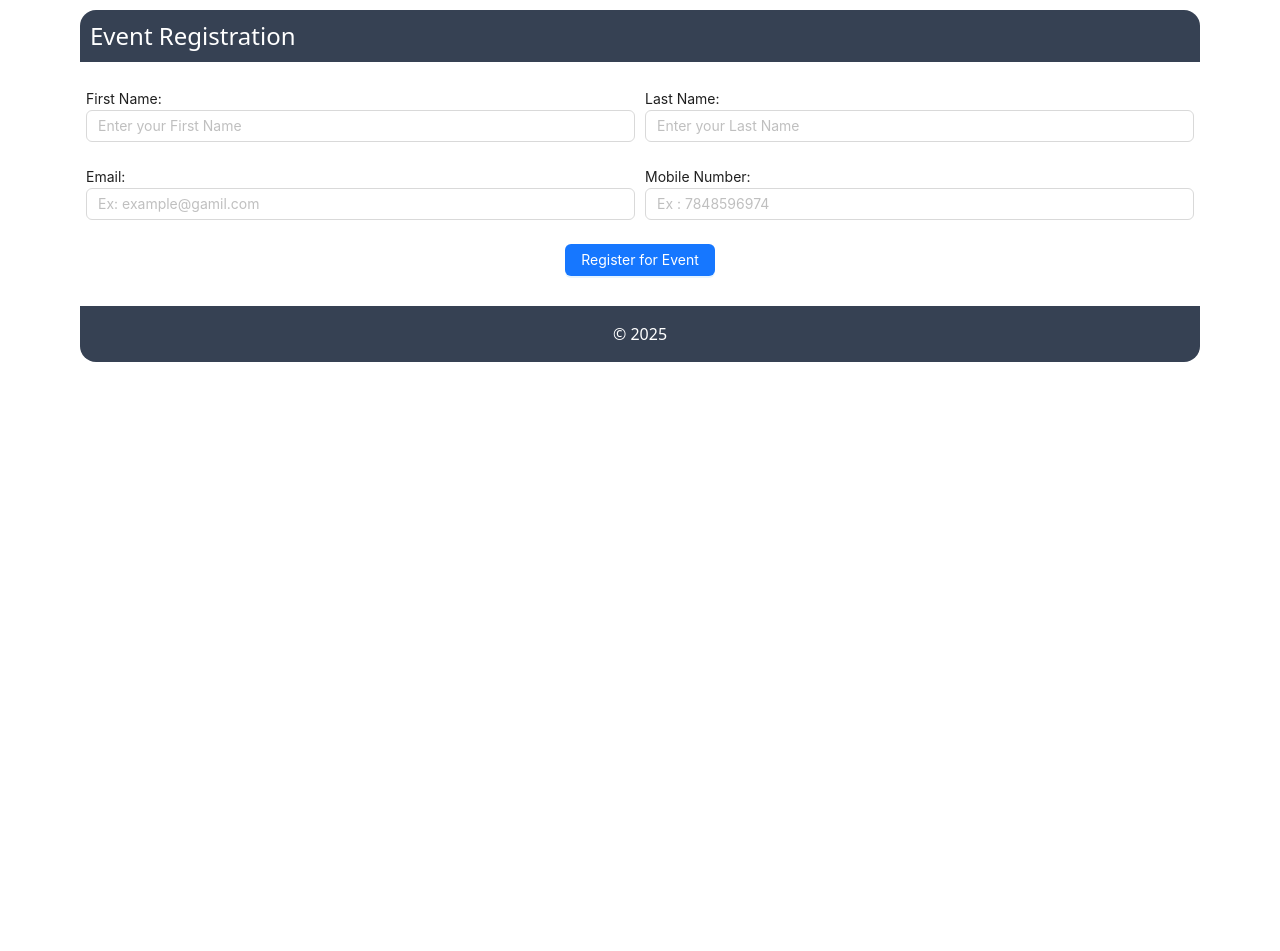
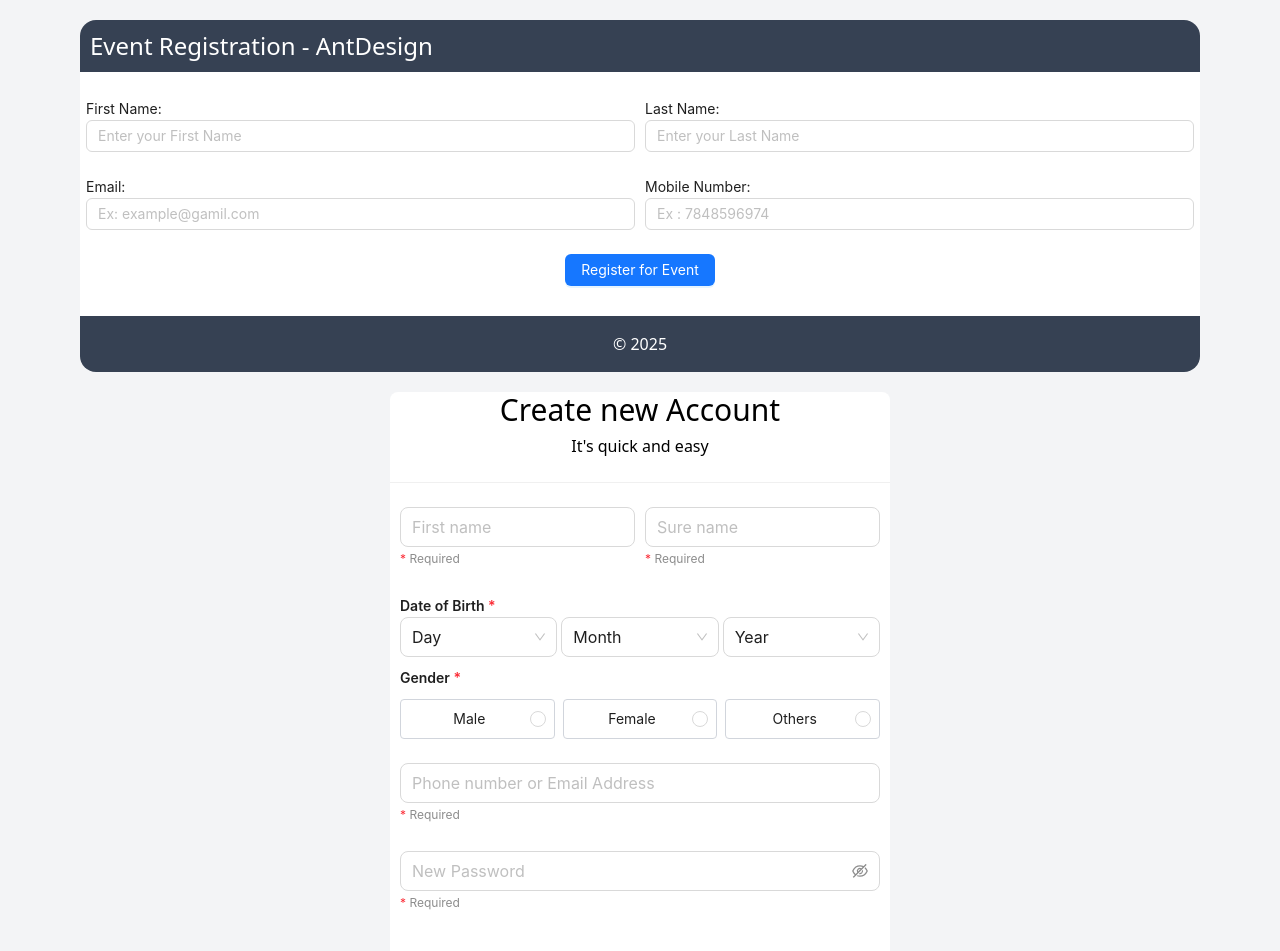
Before and after one commit to Srinath-Rajkumar/form-typescript-and-antDesign, a React (Vite) app: page / in a window 1280 px wide. Shown: the top 951 px of the page. Before the commit the page ends 800 px from the top, so only its background shows below. Built offline with nearby package versions, Linux system fonts and the light colour scheme.

Commit message:
created sign up form

```diff
--- a/src/App.tsx
+++ b/src/App.tsx
@@ -1,6 +1,3 @@
-// import { Button, Flex, Tooltip } from "antd";
-// import { SearchOutlined } from "@ant-design/icons";
-
 import "./App.css";
 import EventRegistrationForm from "./Forms/EventRegistrationForm";
 import SignUpForm from "./Forms/SignUpForm";
@@ -8,8 +5,10 @@ import SignUpForm from "./Forms/SignUpForm";
 function App() {
   return (
     <>
-      <EventRegistrationForm />
-      {/* <SignUpForm /> */}
+      <div className="bg-gray-100  pt-5 pb-5">
+        <EventRegistrationForm />
+        <SignUpForm />
+      </div>
     </>
   );
 }
--- a/src/Forms/EventRegistrationForm.tsx
+++ b/src/Forms/EventRegistrationForm.tsx
@@ -26,12 +26,12 @@ function EventRegistrationForm() {
   return (
     <>
       {contextHolder}
-      <div className="mx-20 my-2.5 bg-white">
+      <div className="mx-20 rounded-2xl bg-white">
         <div id="header" className="bg-gray-700 p-2.5 rounded-t-2xl">
-          <p className=" text-white font-medium text-2xl">Event Registration</p>
+          <p className=" text-white font-medium text-2xl">Event Registration - AntDesign</p>
         </div>
         <div id="form" className="mt-5 p-1.5">
-          <Form onFinish={onFinish} form={form}>
+          <Form onFinish={onFinish} form={form} autoComplete="off">
             <div className="flex w-full gap-x-2.5">
               <div className="w-full">
                 <p>First Name:</p>
--- a/src/Forms/SignUpForm.tsx
+++ b/src/Forms/SignUpForm.tsx
@@ -1,11 +1,172 @@
-function SignUpForm(){
-    return(
-        <>
-        <div>
-            <p>Hi form SignUpForm</p>
+import { Button, Col, Divider, Form, Input, Radio, Row, Select } from "antd";
+import { useState } from "react";
+
+function SignUpForm() {
+  const [isButtonDisabled, setIsButtonDisabled] = useState<boolean>(false);
+
+  interface SignUpFormData {
+    firstName: string;
+    surname: string;
+    dateOfBirth: {
+      day: string;
+      month: string;
+      year: string;
+    };
+    gender: "male" | "female" | "others";
+    contact: string;
+    password: string;
+  }
+  const [form] = Form.useForm<SignUpFormData>();
+
+  const handleSubmit = (values: SignUpFormData) => {
+    console.log("Form values:", values);
+  };
+  return (
+    <>
+      <div
+        id="container"
+        className="max-w-[500px] bg-white h-auto rounded-lg m-auto mt-5 "
+      >
+        <div id="title">
+          <div className="text-center ">
+            <p className="text-3xl font-medium mb-1.5">Create new Account</p>
+            <p>It's quick and easy</p>
+          </div>
         </div>
-        </>
-    )
+        <Divider />
+        <div id="form" className="px-2.5">
+          <Form form={form} size="large" onFinish={handleSubmit}>
+            <div id="name">
+              <Row gutter={10}>
+                <Col span={12}>
+                  <Form.Item
+                    name="firstName"
+                    rules={[{ required: true, message: "First Name required" }]}
+                    extra={
+                      <span className="text-xs">
+                        <span className="text-red-500">*</span> Required
+                      </span>
+                    }
+                  >
+                    <Input placeholder="First name" />
+                  </Form.Item>
+                </Col>
+                <Col span={12}>
+                  <Form.Item
+                    name="surename"
+                    rules={[
+                      { required: true, message: "second name required" },
+                    ]}
+                    extra={
+                      <span className="text-xs">
+                        <span className="text-red-500">*</span> Required
+                      </span>
+                    }
+                  >
+                    <Input placeholder="Sure name" />
+                  </Form.Item>
+                </Col>
+              </Row>
+            </div>
+            <div id="dateOfBirth" className="w-full ">
+              <label className="font-semibold">
+                Date of Birth <span className="text-red-500">*</span>
+              </label>
+              <div className="flex gap-1 ">
+                <Select
+                  defaultValue="Day"
+                  // onChange={handleChange}
+                  options={[]}
+                  className="w-full"
+                />
+                <Select
+                  defaultValue="Month"
+                  // onChange={handleChange}
+                  options={[]}
+                  className="w-full"
+                />
+                <Select
+                  defaultValue="Year"
+                  className="w-full"
+                  // onChange={handleChange}
+                  options={[]}
+                />
+              </div>
+            </div>
+            <div id="gender" className="mt-2.5">
+              <Form.Item<SignUpFormData>>
+                <label className="font-semibold">
+                  Gender <span className="text-red-500">*</span>
+                </label>
+                <div className="gap-2.5 mt-2.5">
+                  <Radio.Group className="!flex">
+                    <Radio
+                      value="male"
+                      className="!p-2 border rounded-sm border-gray-300 flex-1  flex-row-reverse justify-between"
+                    >
+                      Male
+                    </Radio>
+                    <Radio
+                      value="female"
+                      className="!p-2 border rounded-sm border-gray-300 flex-1  flex-row-reverse justify-between  "
+                    >
+                      Female
+                    </Radio>
+                    <Radio
+                      value="others"
+                      className="!p-2 border rounded-sm border-gray-300 flex-1  flex-row-reverse justify-between  "
+                    >
+                      Others
+                    </Radio>
+                  </Radio.Group>
+                </div>
+              </Form.Item>
+            </div>
+            <div id="contact" className="mt-2.5">
+              <Form.Item
+                name="contact"
+                rules={[
+                  {
+                    required: true,
+                    message: "Phone number or Email is required",
+                  },
+                ]}
+                extra={
+                  <span className="text-xs">
+                    <span className="text-red-500">*</span> Required
+                  </span>
+                }
+              >
+                <Input placeholder="Phone number or Email Address" />
+              </Form.Item>
+            </div>
+            <div id="password">
+              <Form.Item
+                name="password"
+                rules={[{ required: true, message: "Password required" }]}
+                extra={
+                  <span className="text-xs">
+                    <span className="text-red-500">*</span> Required
+                  </span>
+                }
+              >
+                <Input.Password placeholder="New Password" />
+              </Form.Item>
+            </div>
+            <div id="button" className="p-3.5 w-full flex justify-center">
+              <Button
+                type="primary"
+                htmlType="submit"
+                disabled={isButtonDisabled}
+              >
+                Sign Up
+              </Button>
+            </div>
+          </Form>
+        </div>
+      </div>
+    </>
+  );
 }
 
 export default SignUpForm;
```
